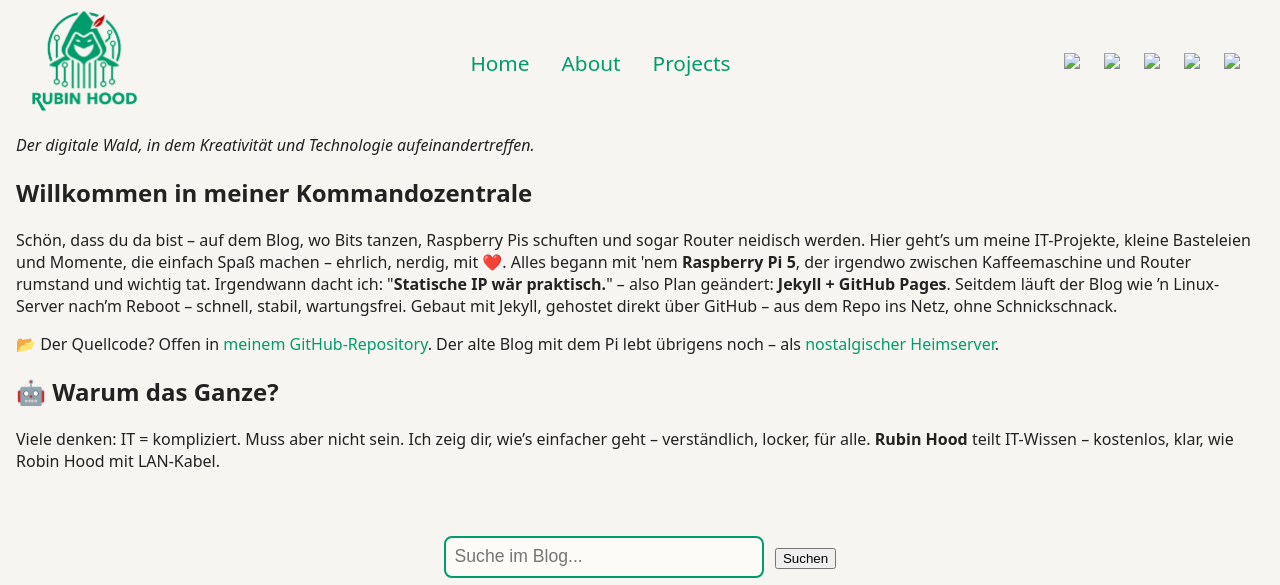
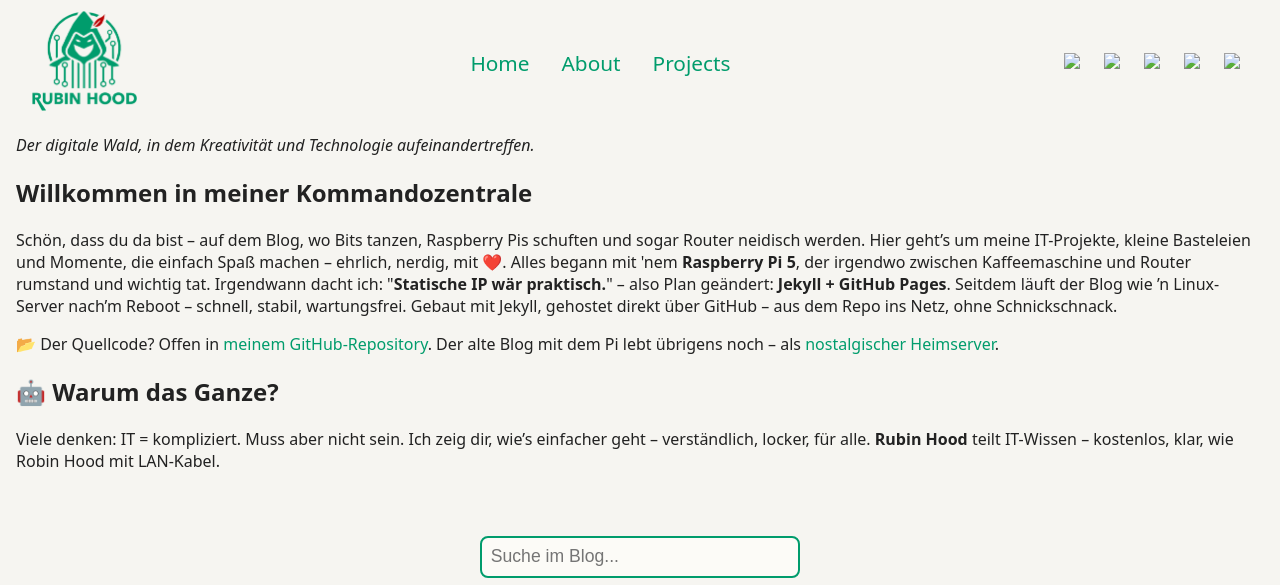
Before and after one commit to rubin-hood/website, a Jekyll site: the page built from index.html, in a window 1280 px wide and 900 px high, cut to the strip 0-585 px from the top of the window. Built offline with Jekyll 4.4.1, drawn with Linux system fonts in a browser that asks for light colours; the list of posts is cut into pages by our own code.

Commit message:
Update index.html

```diff
--- a/index.html
+++ b/index.html
@@ -20,7 +20,6 @@ title: Home
 <!-- Suche -->
 <div id="searchbox-container">
   <input id="searchbox" type="text" placeholder="Suche im Blog...">
-  <button id="search-btn">Suchen</button>
 </div>
 <div id="searchinfo"></div>
 <div id="searchresults" class="blog-teaser-grid"></div>
```
